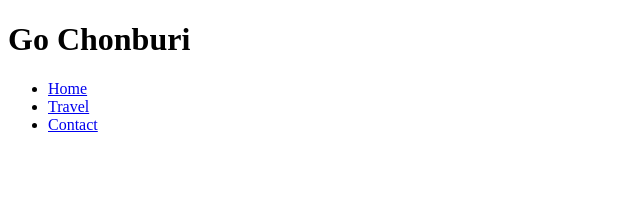
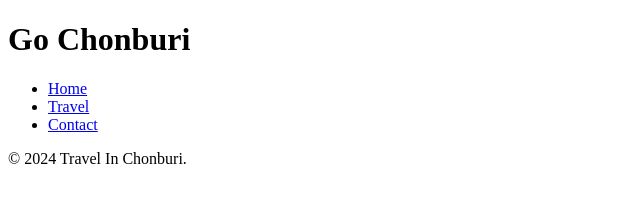
Before and after one commit to 66160254parichart/web-Recommended-travel3, a plain HTML site: page index.html in a window 1280 px wide. Shown: the whole page, without its empty margins (0-640 px from the left). Drawn offline with Linux system fonts and the light colour scheme.

Commit message:
สร้างแท็บบาร์ด้านล่าง

```diff
--- a/index.html
+++ b/index.html
@@ -22,5 +22,9 @@
         </nav>
       </header>
 
+      <footer class="footer">
+        <p>&copy; 2024 Travel In Chonburi.</p>
+      </footer>
+
 </body>
 </html>
```
